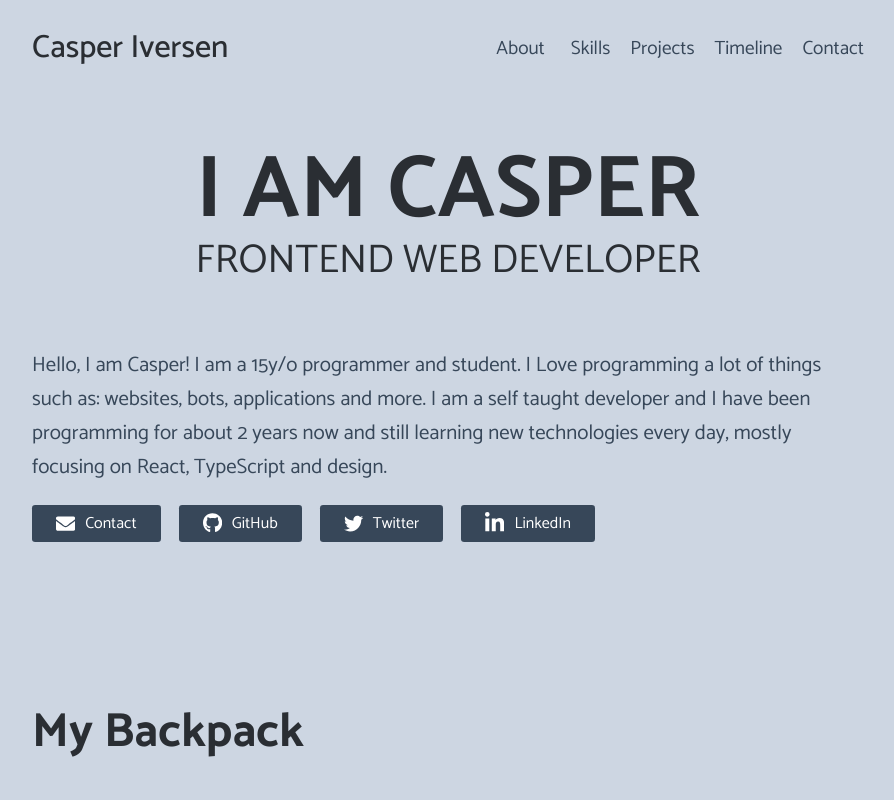
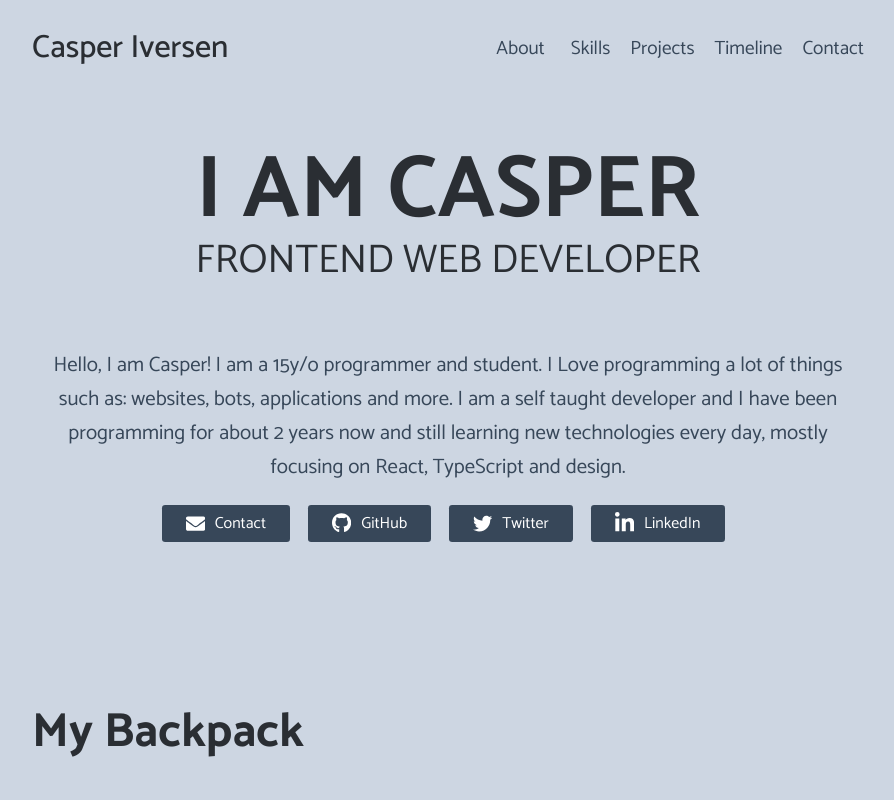
Before and after one commit to pzk3/casperiv.dev, a Next.js app: page / in a window 1280 px wide. Shown: the top 800 px of the page, without its empty margins (192-1086 px from the left). Built offline with nearby package versions, Linux system fonts and the light colour scheme.

Commit message:
:package: chore: update outdated dependencies

```diff
--- a/pages/index.tsx
+++ b/pages/index.tsx
@@ -1,10 +1,10 @@
 /* eslint-disable @typescript-eslint/explicit-module-boundary-types */
 import Head from "next/head";
+import emailjs, { init } from "emailjs-com";
+import { FormEvent, useState, useEffect } from "react";
 import TimelineSection from "../components/TimelineSection";
 import ProjectSection from "../components/ProjectsSection";
 import ContactModal from "../components/ContantModal";
-import emailjs, { init } from "emailjs-com";
-import { FormEvent, useState, useEffect } from "react";
 import {
   BootstrapIcon,
   CSSIcon,
--- a/styles/main.css
+++ b/styles/main.css
@@ -27,6 +27,7 @@
   animation: fade_text 1s;
   color: var(--light);
   font-size: clamp(1rem, 5vw, 1.3rem);
+  text-align: center;
 }
 
 .btn__container {
@@ -48,6 +49,7 @@
 @media (min-width: 768px) {
   .btn__container {
     display: flex;
+    justify-content: center;
   }
   .btn__container .btn:nth-child(2n + 2) {
     margin: 0 10px;
--- a/styles/skills.css
+++ b/styles/skills.css
@@ -1,3 +1,7 @@
+#skills {
+  animation: fade 900ms;
+}
+
 .skills__icons {
   width: 100%;
   margin: 2rem 0;
```
Also changed, not shown: package.json (+9 -9 lines), 1 other file (tests, documents, lock files or other folders).
